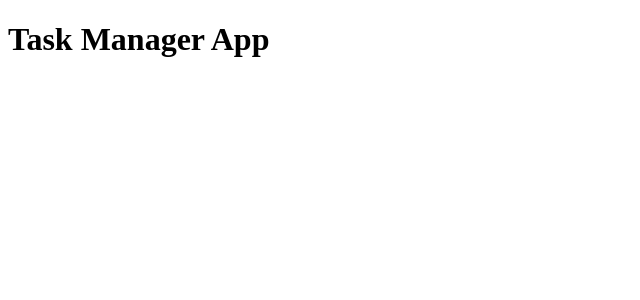
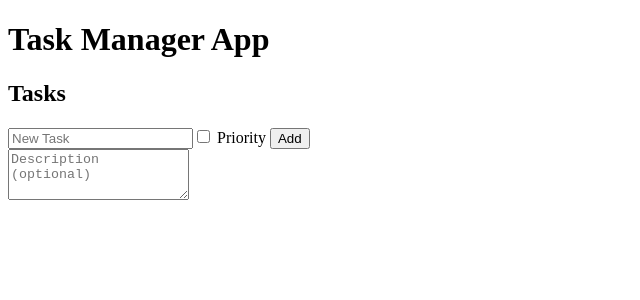
Before and after one commit to rowanvictor01/task-manager-app, a Vue app: page / in a window 1280 px wide. Shown: the top 300 px of the page, without its empty margins (0-640 px from the left). Built offline with nearby package versions, Linux system fonts and the light colour scheme.

Commit message:
Add 'AddTaskForm' component and its logic

```diff
--- a/src/App.vue
+++ b/src/App.vue
@@ -2,28 +2,15 @@
 import { ref, reactive } from "vue";
 import Header from "./components/Header.vue";
 import TaskList from "./components/TaskList.vue";
+import AddTaskForm from "./components/AddTaskForm.vue";
 
 // data
 const tasks = reactive([]);
-const newTaskName = ref("");
-const newTaskDesc = ref("");
-let idCounter = 1;
+let taskDeleteMsg = ref("");
 
 // methods
-function addTask() {
-  const task = {
-    id: idCounter,
-    name: newTaskName.value,
-    description: newTaskDesc.value,
-    isPriority: false,
-    isComplete: false,
-  };
-
+function addTask(task) {
   tasks.push(task);
-  idCounter++;
-
-  newTaskName.value = "";
-  newTaskDesc.value = "";
 }
 
 function deleteTask(taskId) {
@@ -34,7 +21,11 @@ function deleteTask(taskId) {
   const removedTask = tasks.splice(taskIndex, 1);
 
   // Task removed notif
-  console.log(`Task ${removedTask} was removed`);
+  taskDeleteMsg.value = `Task removed`;
+
+  setTimeout(() => {
+    taskDeleteMsg.value = "";
+  }, 3000);
 }
 
 function toggleComplete(taskId) {
@@ -56,7 +47,8 @@ function editTask() {
 
     <TaskList :tasks="tasks" @delete-task="deleteTask($event)" />
 
-    <section class="form"></section>
+    <AddTaskForm @get-task="addTask($event)" />
+    <div v-if="taskDeleteMsg">{{ taskDeleteMsg }}</div>
   </main>
 </template>
 
--- /dev/null
+++ b/src/components/AddTaskForm.vue
@@ -0,0 +1,66 @@
+<script setup>
+import { ref, reactive } from "vue";
+
+const emit = defineEmits(["get-task"]);
+
+let newTask = ref("");
+let newDesc = ref("");
+let isNewPriority = ref(false);
+let idCounter = 1;
+let err = ref("");
+
+function getTask() {
+  if (!newTask.value) {
+    err.value = "No Task Provided";
+
+    setTimeout(() => {
+      err.value = "";
+    }, 3000);
+
+    return;
+  }
+
+  const task = {
+    id: idCounter,
+    name: newTask.value,
+    description: newDesc.value,
+    isPriority: isNewPriority,
+    isComplete: false,
+  };
+
+  // emit after assigning values
+  emit("get-task", task);
+
+  idCounter++;
+
+  // reset
+  newTask.value = "";
+  newDesc.value = "";
+  isNewPriority.value = false;
+}
+</script>
+
+<template>
+  <section>
+    <form @submit.prevent="getTask">
+      <div v-if="err">{{ err }}</div>
+
+      <input placeholder="New Task" v-model="newTask" />
+
+      <label>
+        <input type="checkbox" v-model="isNewPriority" />
+        Priority
+      </label>
+
+      <button type="submit">Add</button>
+
+      <section>
+        <textarea
+          placeholder="Description (optional)"
+          v-model="newDesc"
+          rows="3"
+        ></textarea>
+      </section>
+    </form>
+  </section>
+</template>
--- a/src/components/TaskList.vue
+++ b/src/components/TaskList.vue
@@ -6,6 +6,8 @@ const { tasks } = defineProps(["tasks"]);
 
 <template>
   <section>
+    <h2>Tasks</h2>
+
     <TaskItem
       v-for="(task, index) in tasks"
       :key="task.id"
```
